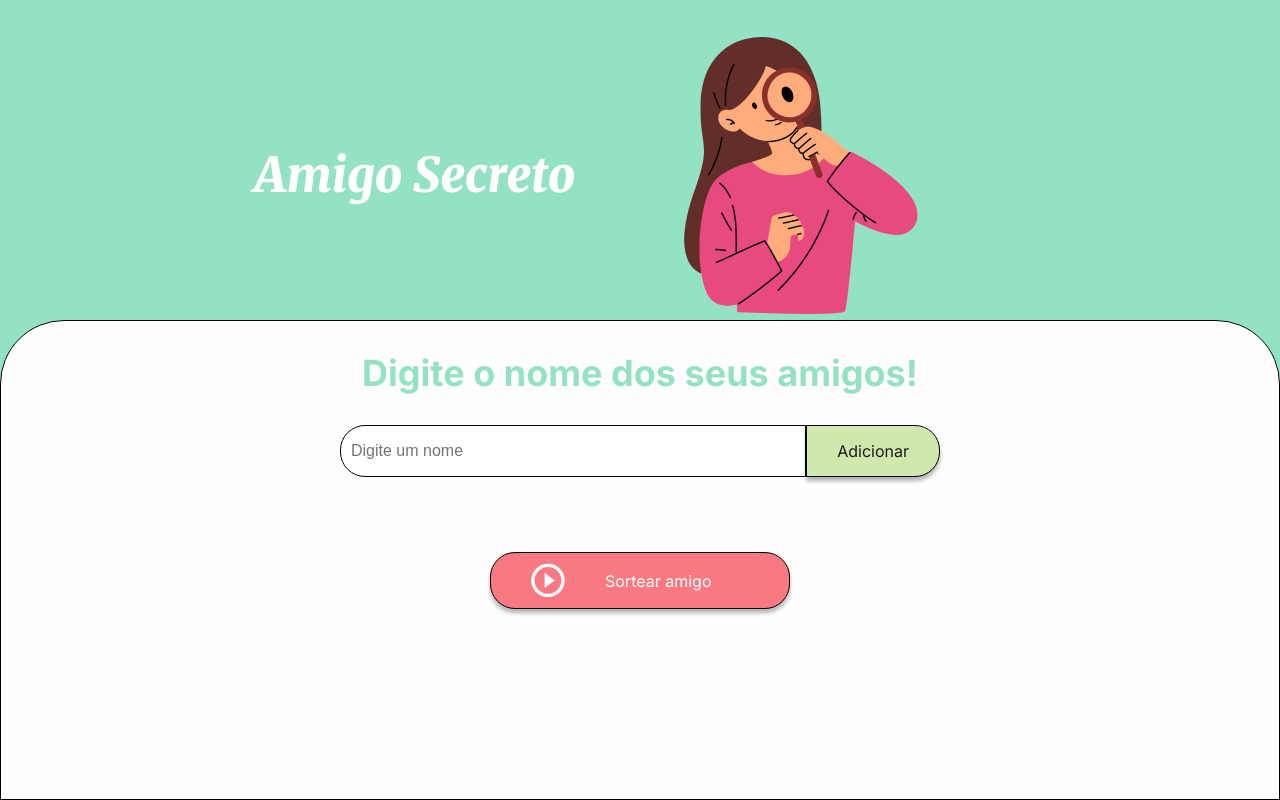
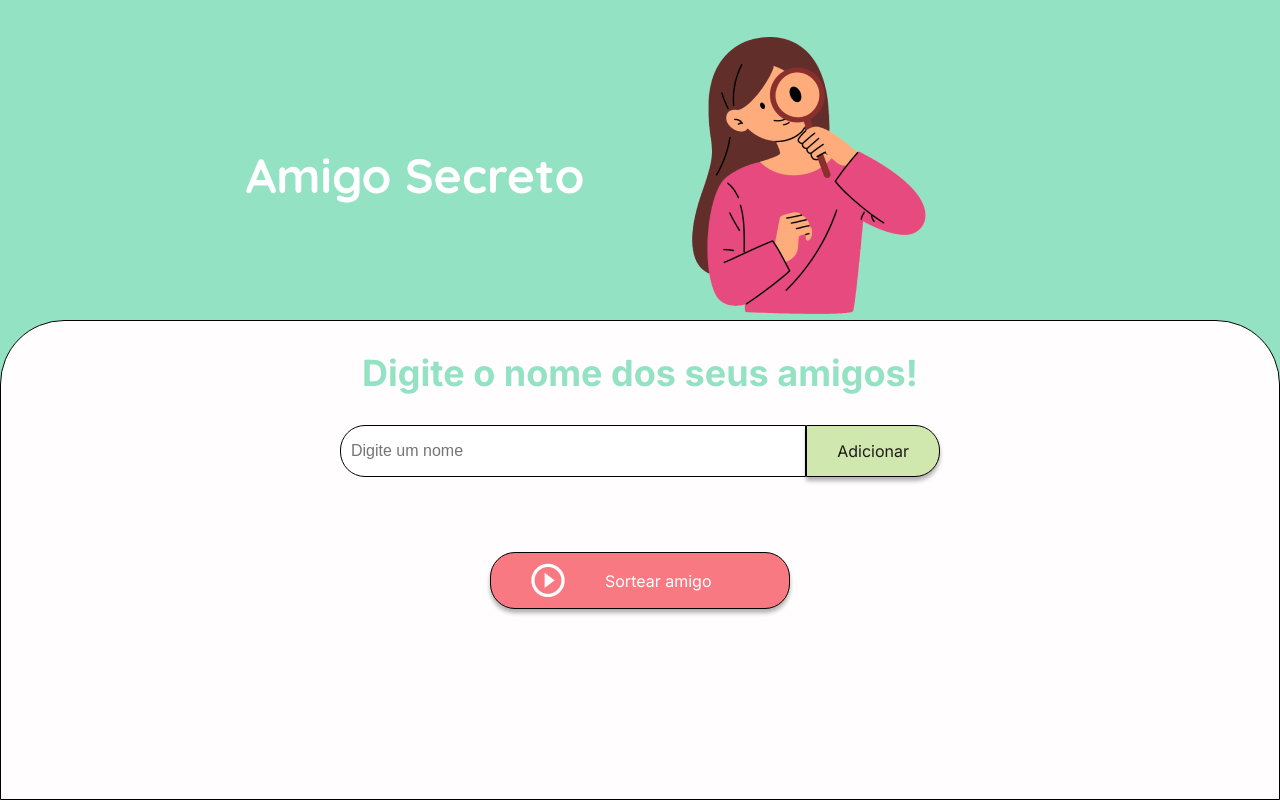
Before and after one commit to beafromvenus/ChallengeAmigoSecreto, a plain HTML site: page index.html in a window 1280 px wide. Drawn offline with Linux system fonts and the light colour scheme.

Commit message:
finalização pt2

```diff
--- a/index.html
+++ b/index.html
@@ -6,7 +6,7 @@
     <link rel="stylesheet" href="style.css">
     <link rel="preconnect" href="https://fonts.googleapis.com">
     <link rel="preconnect" href="https://fonts.gstatic.com" crossorigin>
-    <link href="https://fonts.googleapis.com/css2?family=Inter:wght@100;400;700;900&family=Merriweather:ital,wght@0,300;0,400;0,700;0,900;1,300;1,400;1,700;1,900&display=swap" rel="stylesheet">
+    <link href="https://fonts.googleapis.com/css2?family=Inter:wght@100;400;700;900&family=Quicksand:ital,wght@0,300;0,400;0,700;0,900;1,300;1,400;1,700;1,900&display=swap" rel="stylesheet">
     <title>Amigo Secreto</title>
 </head>
 
--- a/style.css
+++ b/style.css
@@ -55,9 +55,9 @@ body {
 /* Títulos */
 .main-title {
     font-size: 48px;
-    font-family: "Merriweather", serif;
+    font-family: "Quicksand", serif;
     font-weight: 900;
-    font-style: italic;
+    font-style: regular;
     color: var(--color-white);
 }
 
@@ -138,7 +138,7 @@ ul {
     margin-top: 15px;
     color: #cc2a41;
     font-size: 22px;
-    font-weight: bold;
+    font-weight: light;
     text-align: center;
 }
 
```
Also changed, not shown: 1 other file.
